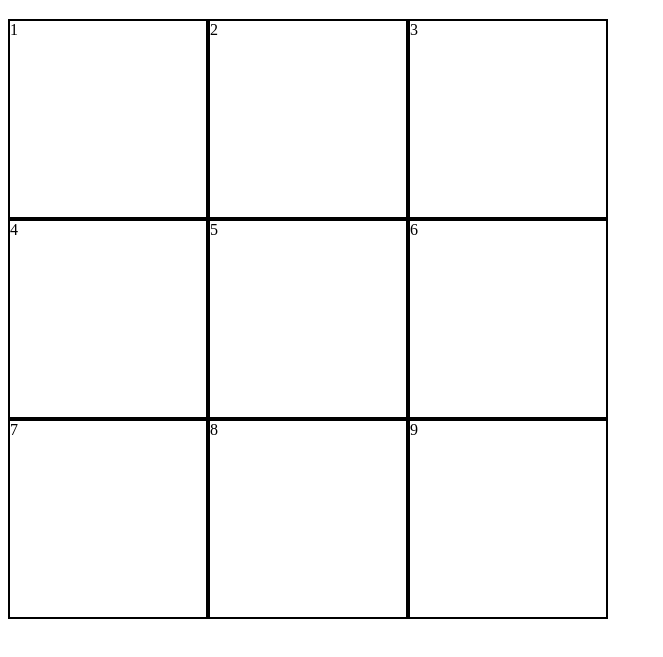
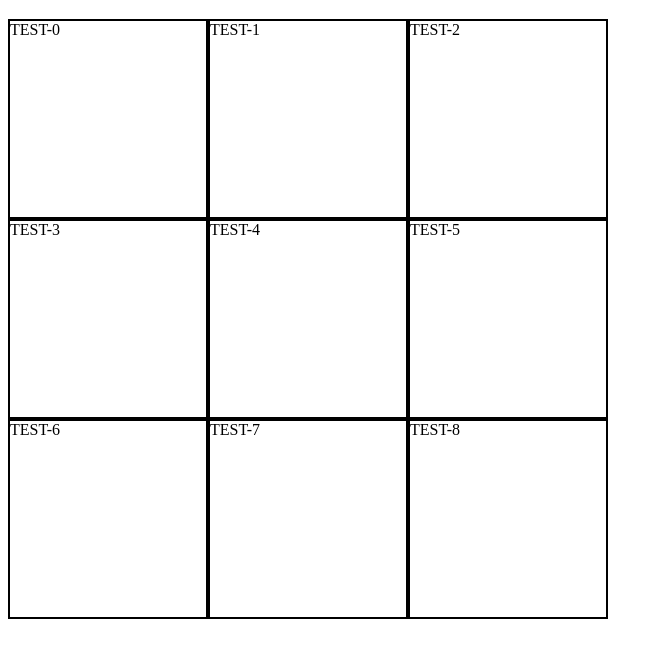
Before and after one commit to CatQueenCodes/Project-TicTacToe, a plain HTML site: page index.html in a window 1280 px wide. Shown: the part 61-718 px from the top of the page, without its empty margins (0-663 px from the left). Drawn offline with Linux system fonts and the light colour scheme.

Commit message:
renderMoves() links array item to each square

```diff
--- a/index.html
+++ b/index.html
@@ -7,6 +7,7 @@
 <body>
     <h1>Tic-Tac-Toe</h1>
     <div id='gameboard-container'>
+        <div id='box0'>0</div>
         <div id='box1'>1</div>
         <div id='box2'>2</div>
         <div id='box3'>3</div>
@@ -15,7 +16,6 @@
         <div id='box6'>6</div>
         <div id='box7'>7</div>
         <div id='box8'>8</div>
-        <div id='box9'>9</div>
     </div>
 
     <script src="script.js"></script>
--- a/script.js
+++ b/script.js
@@ -4,7 +4,7 @@
 
 
 const gameBoard = (() => {
-    const gameboard = ['X1', 'X2', 'X3', 'X4', 'O5', 'O6', 'O7', 'O8', 'X9'];
+    const gameboard = ['X0', 'X1', 'X2', 'X3', 'X4', 'X5', 'X6', 'X7', 'X'];
     return {gameboard}
 })();
 
@@ -20,7 +20,55 @@ const displayController = (() =>{
 to the webpage (for now you can just manually fill in the array with "X"s and "O"s)
 */
 
-//shows moves from gameboard[] on webpage
+//shows moves from gameboard[] on webpage and fills box with X marker in array
 function renderMoves() {
 
+    const board = gameBoard.gameboard
+
+    for (let i=0; i<board.length; i++){
+        console.log(board[i]);
+        console.log(board.indexOf(i));
+        switch (board[i]) {
+            case board[0]:
+                const box0 = document.getElementById('box0');
+                box0.textContent = 'TEST-0';
+                break;
+            case board[1]:
+                const box1 = document.getElementById('box1');
+                box1.textContent = 'TEST-1';
+                break;
+            case board[2]:
+                const box2 = document.getElementById('box2');
+                box2.textContent = 'TEST-2';
+                break;
+            case board[3]:
+                const box3 = document.getElementById('box3');
+                box3.textContent = 'TEST-3';
+                break;
+            case board[4]:
+                const box4 = document.getElementById('box4');
+                box4.textContent = 'TEST-4';
+                break;
+            case board[5]:
+                const box5 = document.getElementById('box5');
+                box5.textContent = 'TEST-5';
+                break;
+            case board[6]:
+                    const box6 = document.getElementById('box6');
+                    box6.textContent = 'TEST-6';
+                    break;
+            case board[7]:
+                    const box7 = document.getElementById('box7');
+                    box7.textContent = 'TEST-7';
+                    break;
+            case board[8]:
+                const box8 = document.getElementById('box8');
+                box8.textContent = 'TEST-8';
+                break;
+        //cases for each of the 9 array items to add content of them to the corrosponding squares in dom.
+        }
+    }
+    console.log('rendered');
 }
+
+renderMoves();
--- a/style.css
+++ b/style.css
@@ -5,6 +5,10 @@
     grid-template-rows: 200px 200px 200px;
     grid-template-columns: 200px 200px 200px;
 
+}
+
+#box0 {
+    border: black solid 2px;
 }
 
 #box1 {
@@ -38,7 +42,3 @@
 #box8 {
     border: black solid 2px;
 }
-
-#box9 {
-    border: black solid 2px;
-}
```
